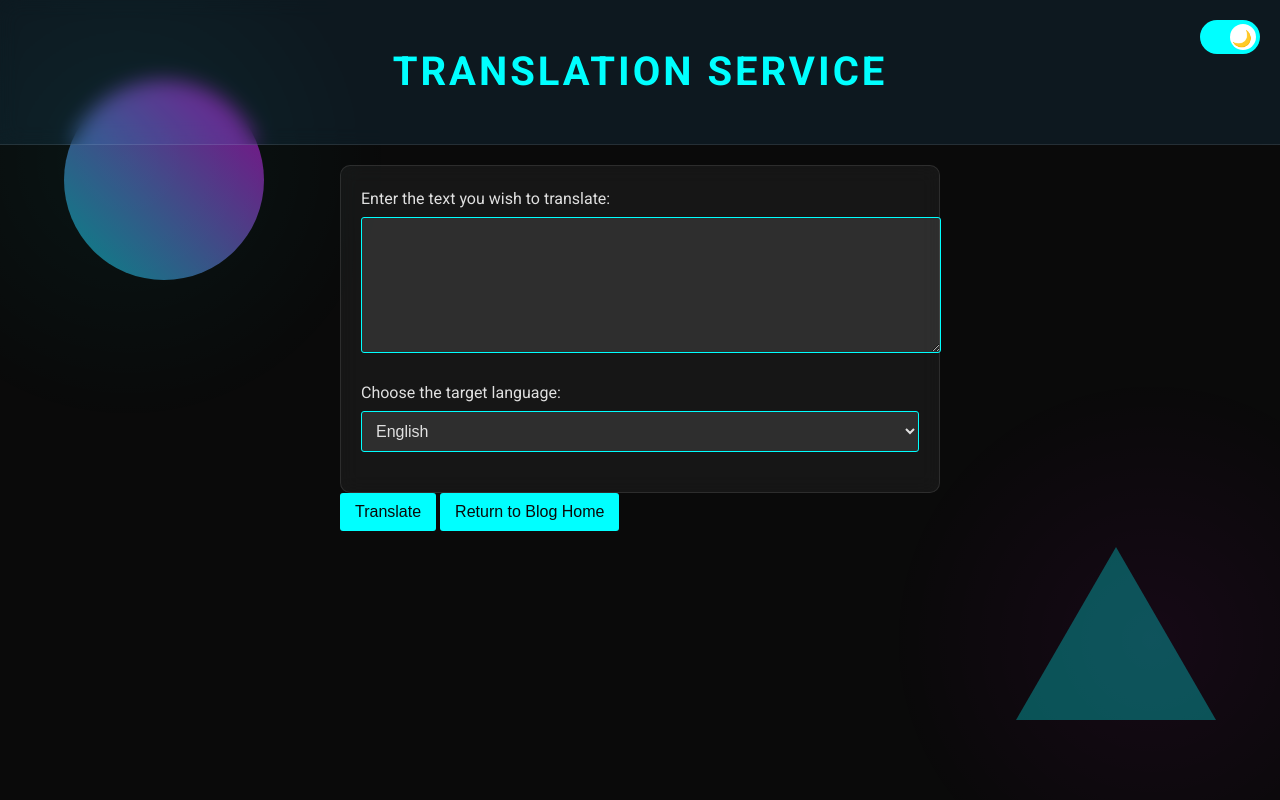
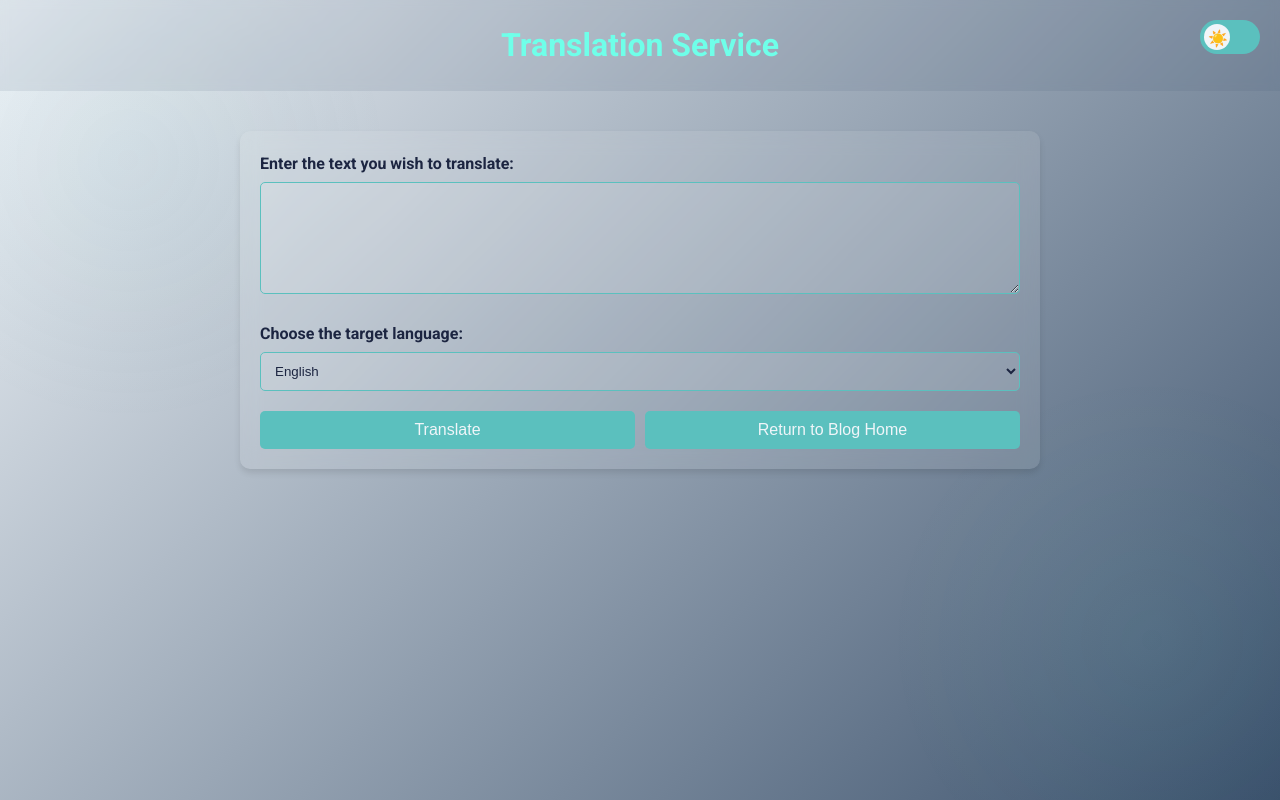
Before and after one commit to dinesh-coderepo/blogsite, a Flask app: page /translator in a window 1280 px wide. Run offline with Flask 3, Linux system fonts and the light colour scheme.

Commit message:
changed the colour combinations of the site and made dark mode as default

```diff
--- a/src/templates/index_translator.html
+++ b/src/templates/index_translator.html
@@ -7,20 +7,23 @@
     <link href="https://fonts.googleapis.com/css2?family=Roboto:wght@300;400;700&display=swap" rel="stylesheet">
     <style>
         :root {
-            --bg-color: #0a0a0a;
-            --text-color: #e0e0e0;
-            --accent-color: #00ffff;
-            --secondary-accent: #ff00ff;
+            --primary: #3A506B;
+            --secondary: #5BC0BE;
+            --background: #F0F5F9;
+            --text: #1C2541;
+            --accent: #6FFFE9;
         }
         body {
             font-family: 'Roboto', sans-serif;
-            background-color: var(--bg-color);
-            color: var(--text-color);
+            background: linear-gradient(135deg, var(--background) 0%, var(--primary) 100%);
+            color: var(--text);
             line-height: 1.6;
             margin: 0;
             padding: 0;
             min-height: 100vh;
-            transition: background-color 0.3s ease, color 0.3s ease;
+            transition: background 0.3s ease, color 0.3s ease;
+            display: flex;
+            flex-direction: column;
         }
         body::before {
             content: '';
@@ -30,79 +33,89 @@
             width: 100%;
             height: 100%;
             background:
-                radial-gradient(circle at 10% 20%, rgba(0, 255, 255, 0.05) 0%, transparent 20%),
-                radial-gradient(circle at 90% 80%, rgba(255, 0, 255, 0.05) 0%, transparent 20%);
+                radial-gradient(circle at 10% 20%, rgba(91, 192, 190, 0.05) 0%, transparent 20%),
+                radial-gradient(circle at 90% 80%, rgba(111, 255, 233, 0.05) 0%, transparent 20%);
             z-index: -1;
         }
+        body.dark-mode {
+            --primary: #5BC0BE;
+            --secondary: #3A506B;
+            --background: #0B132B;
+            --text: #F0F5F9;
+            --accent: #6FFFE9;
+        }
+        .container {
+            max-width: 800px;
+            width: 100%;
+            margin: 20px auto;
+            padding: 20px;
+            background-color: rgba(255, 255, 255, 0.1);
+            backdrop-filter: blur(10px);
+            border-radius: 10px;
+            box-shadow: 0 4px 6px rgba(0, 0, 0, 0.1);
+            box-sizing: border-box;
+        }
         header {
-            background-color: rgba(52, 152, 219, 0.1);
-            backdrop-filter: blur(10px);
-            color: var(--accent-color);
             text-align: center;
-            padding: 40px 0;
-            border-bottom: 1px solid rgba(255, 255, 255, 0.1);
+            padding: 20px 0;
+            background-color: rgba(58, 80, 107, 0.1);
+            backdrop-filter: blur(5px);
+            margin-bottom: 20px;
         }
         h1 {
-            font-size: 2.5em;
             margin: 0;
-            text-transform: uppercase;
-            letter-spacing: 3px;
-        }
-        .container {
-            max-width: 600px;
-            margin: 0 auto;
-            padding: 20px;
-            flex-grow: 1;
-            display: flex;
-            flex-direction: column;
-            justify-content: center;
-        }
-        form {
-            background-color: rgba(255, 255, 255, 0.05);
-            backdrop-filter: blur(10px);
-            border-radius: 10px;
-            border: 1px solid rgba(255, 255, 255, 0.1);
-            padding: 20px;
+            color: var(--accent);
         }
         .form-group {
             margin-bottom: 20px;
+            width: 100%;
         }
         label {
             display: block;
             margin-bottom: 5px;
+            font-weight: bold;
         }
         textarea, select {
             width: 100%;
             padding: 10px;
-            border: 1px solid var(--accent-color);
-            border-radius: 3px;
+            border: 1px solid var(--secondary);
+            border-radius: 5px;
             background-color: rgba(255, 255, 255, 0.1);
-            color: var(--text-color);
-            font-size: 16px;
+            color: var(--text);
+            box-sizing: border-box;
+        }
+        .button-group {
+            display: flex;
+            gap: 10px;
+            margin-top: 20px;
         }
         button {
-            background-color: var(--accent-color);
-            color: var(--bg-color);
+            flex: 1;
+            display: inline-block;
+            background-color: var(--secondary);
+            color: var(--background);
             padding: 10px 15px;
+            text-decoration: none;
+            border-radius: 5px;
+            transition: background-color 0.3s ease, transform 0.1s ease;
             border: none;
-            border-radius: 3px;
             cursor: pointer;
             font-size: 16px;
-            transition: background-color 0.3s ease;
+            text-align: center;
         }
         button:hover {
-            background-color: var(--secondary-accent);
+            background-color: var(--primary);
+            transform: translateY(-2px);
         }
-        body.light-mode {
-            --bg-color: #f0f0f0;
-            --text-color: #333333;
-            --accent-color: #0066cc;
-            --secondary-accent: #cc00cc;
+        button:active {
+            transform: translateY(0);
         }
-        body.light-mode::before {
-            background:
-                radial-gradient(circle at 10% 20%, rgba(0, 102, 204, 0.05) 0%, transparent 20%),
-                radial-gradient(circle at 90% 80%, rgba(204, 0, 204, 0.05) 0%, transparent 20%);
+        body.dark-mode button {
+            background-color: var(--accent);
+            color: var(--background);
+        }
+        body.dark-mode button:hover {
+            background-color: var(--primary);
         }
         .mode-toggle {
             position: fixed;
@@ -128,7 +141,7 @@
             left: 0;
             right: 0;
             bottom: 0;
-            background-color: var(--secondary-accent);
+            background-color: var(--secondary);
             transition: .4s;
             border-radius: 34px;
         }
@@ -139,12 +152,12 @@
             width: 26px;
             left: 4px;
             bottom: 4px;
-            background-color: white;
+            background-color: var(--background);
             transition: .4s;
             border-radius: 50%;
         }
         input:checked + .slider {
-            background-color: var(--accent-color);
+            background-color: var(--primary);
         }
         input:checked + .slider:before {
             transform: translateX(26px);
@@ -161,29 +174,6 @@
             left: auto;
             right: 8px;
         }
-        .geometric-shape {
-            position: fixed;
-            z-index: -1;
-        }
-        .circle {
-            width: 200px;
-            height: 200px;
-            border-radius: 50%;
-            background: linear-gradient(45deg, var(--accent-color), var(--secondary-accent));
-            top: 10%;
-            left: 5%;
-            opacity: 0.5;
-        }
-        .triangle {
-            width: 0;
-            height: 0;
-            border-left: 100px solid transparent;
-            border-right: 100px solid transparent;
-            border-bottom: 173px solid var(--accent-color);
-            bottom: 10%;
-            right: 5%;
-            opacity: 0.3;
-        }
     </style>
 </head>
 <body>
@@ -193,8 +183,6 @@
             <span class="slider"></span>
         </label>
     </div>
-    <div class="geometric-shape circle"></div>
-    <div class="geometric-shape triangle"></div>
     <header>
         <h1>Translation Service</h1>
     </header>
@@ -214,29 +202,29 @@
                     <option value="de">German</option>
                 </select>
             </div>
+            <div class="button-group">
+                <button type="submit">Translate</button>
+                <button type="button" onclick="window.location.href='{{ url_for('home') }}'">Return to Blog Home</button>
+            </div>
         </form>
-        <div class="button-group">
-            <button type="submit" form="translate-form">Translate</button>
-            <button onclick="window.location.href='{{ url_for('home') }}'">Return to Blog Home</button>
-        </div>
     </div>
     <script>
         const modeSwitch = document.getElementById('mode-switch');
         const body = document.body;
 
-        function setLightMode(isLight) {
-            body.classList.toggle('light-mode', isLight);
-            modeSwitch.checked = !isLight;
-            localStorage.setItem('mode', isLight ? 'light' : 'dark');
+        function setDarkMode(isDark) {
+            body.classList.toggle('dark-mode', isDark);
+            modeSwitch.checked = isDark;
+            localStorage.setItem('mode', isDark ? 'dark' : 'light');
         }
 
         modeSwitch.addEventListener('change', () => {
-            setLightMode(!modeSwitch.checked);
+            setDarkMode(modeSwitch.checked);
         });
 
         // Check for saved mode preference
         const savedMode = localStorage.getItem('mode');
-        setLightMode(savedMode === 'light');
+        setDarkMode(savedMode === 'dark');
     </script>
 </body>
 </html>
```
Also changed, not shown: src/templates/about.html (+109 -51 lines), src/templates/blog.html (+84 -52 lines), src/templates/index_blog.html (+105 -53 lines), src/templates/results_translator.html (+43 -33 lines).
